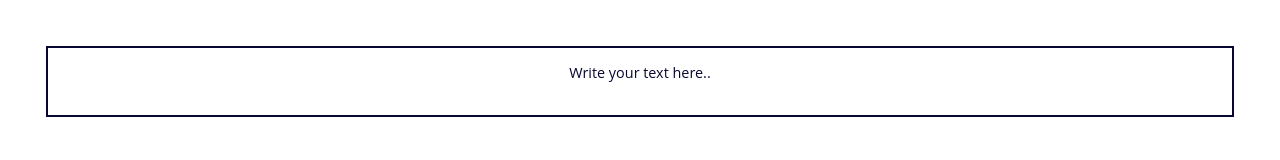
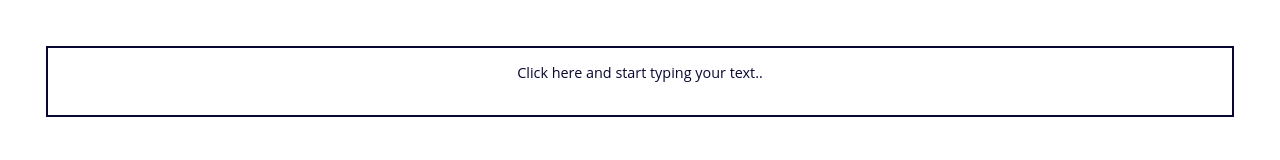
Before and after one commit to ravisha7feb/Text-Editor-Draft.js, a React (Create React App) app in the folder text-editor/: page / in a window 1280 px wide. Shown: the top 160 px of the page. Built offline with nearby package versions, Linux system fonts and the light colour scheme.

Commit message:
add comments and fix indentations

```diff
--- a/text-editor/src/components/PageContainer.js
+++ b/text-editor/src/components/PageContainer.js
@@ -1,33 +1,33 @@
-import React from 'react'
-import { Editor, EditorState } from 'draft-js';
+import React from "react";
+import { Editor, EditorState, RichUtils } from "draft-js";
 
 class PageContainer extends React.Component {
     constructor(props) {
-    super(props);
+        super(props) //used to call the constructor of its parent class
         this.state = {
-      editorState: EditorState.createEmpty(),
+			editorState: EditorState.createEmpty() //sets its content to empty
 		};
     }
-
-  onChange = (editorState) => {
+    //create onChange function and pass this also as a prop in editor
+    onChange = editorState => {
 		this.setState({
 			editorState
-    })
-  }
-
-  render() {
+		});
+	};
+    //pass these as props in editor component
+    render () {
         return (
-      <div className="editorContainer" >
+            <div className="editorContainer">
                 <div className="editors">
-        <Editor
-          editorState={this.state.editorState}
-          onChange={this.onChange}
-          placeholder="Write your text here.."
+                <Editor editorState={this.state.editorState}
+                        onChange = {this.onChange}
+                        placeholder="Click here and start typing your text.."
                         />
                 </div>
             </div>
-    )
+
+        );
+
     }
 }
-
-export default PageContainer
+export default PageContainer;
```
Lines whose indentation alone changed are shown as unchanged.
